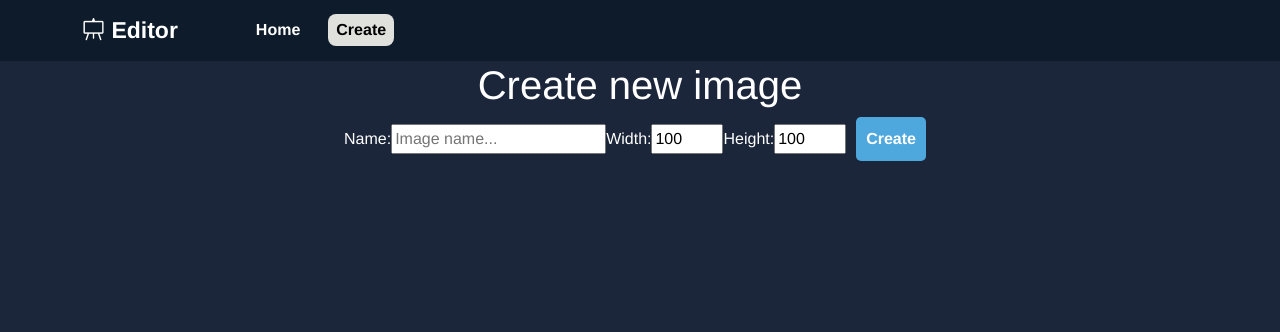
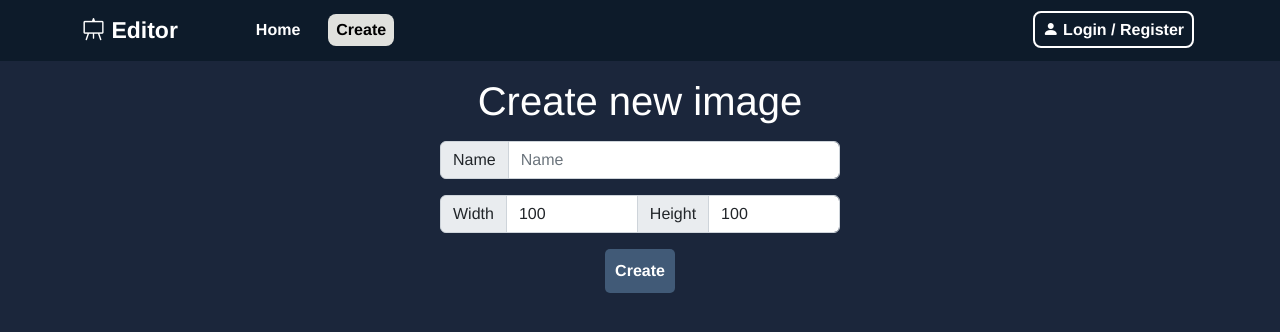
Before and after one commit to Andrejs60/image-editor, a Vue app: page /create in a window 1280 px wide. Shown: the top 332 px of the page. Built offline with nearby package versions, Linux system fonts and the light colour scheme.

Commit message:
add styling

```diff
--- a/src/App.vue
+++ b/src/App.vue
@@ -1,6 +1,6 @@
 <template>
   <NavBar />
-  <div class="container" style="height: 100vh">
+  <div class="container">
     <router-view />
   </div>
 </template>
@@ -12,28 +12,4 @@ export default {
 };
 </script>
 
-<style>
-#app {
-  font-family: Avenir, Helvetica, Arial, sans-serif;
-  -webkit-font-smoothing: antialiased;
-  -moz-osx-font-smoothing: grayscale;
-  text-align: center;
-  color: white;
-  background: #1b263b;
-}
-
-button {
-  padding: 10px;
-  margin: 0px 10px;
-  background: #4ea8de;
-  color: #fff;
-  font-weight: bold;
-  border: none;
-  border-radius: 5px;
-}
-
-button:hover {
-  background: #48bfe3;
-  cursor: pointer;
-}
-</style>
+<style></style>
--- /dev/null
+++ b/src/assets/global.css
@@ -0,0 +1,36 @@
+body {
+  background: #1b263b;
+  margin: 0;
+  padding: 0;
+}
+
+#app {
+  font-family: Avenir, Helvetica, Arial, sans-serif;
+  -webkit-font-smoothing: antialiased;
+  -moz-osx-font-smoothing: grayscale;
+  text-align: center;
+  color: white;
+  background: #1b263b;
+}
+
+button {
+  padding: 10px;
+  margin: 0px 10px;
+  background: #415a77;
+  color: #fff;
+  font-weight: bold;
+  border: none;
+  border-radius: 5px;
+}
+
+button:hover {
+  background: #778da9;
+  cursor: pointer;
+}
+
+h1 {
+  margin: 16px;
+}
+h2 {
+  margin: 10px;
+}
--- a/src/components/editor/CanvasEditor.vue
+++ b/src/components/editor/CanvasEditor.vue
@@ -107,6 +107,7 @@ export default {
 <style>
 #myCanvas {
   border: 1px solid #000;
+  background: #fff;
   /* cursor: crosshair; */
 }
 </style>
--- /dev/null
+++ b/src/components/forms/CreateImageForm.vue
@@ -0,0 +1,82 @@
+<template>
+  <form @submit.prevent="createImage">
+    <div class="input-group mb-3">
+      <span class="input-group-text">Name</span>
+      <input
+        type="text"
+        class="form-control"
+        placeholder="Name"
+        v-model="imageName"
+        required
+      />
+    </div>
+
+    <div class="input-group mb-3">
+      <span class="input-group-text">Width</span>
+      <input
+        type="number"
+        class="form-control"
+        min="100"
+        max="500"
+        v-model="width"
+        required
+      />
+      <span class="input-group-text"> Height </span>
+      <input
+        type="number"
+        class="form-control"
+        min="100"
+        max="500"
+        v-model="height"
+        required
+      />
+    </div>
+    <button type="submit">Create</button>
+  </form>
+</template>
+
+<script>
+export default {
+  data() {
+    return {
+      width: 100,
+      height: 100,
+      imageName: "",
+    };
+  },
+  methods: {
+    createImage() {
+      this.$router.push({
+        name: "editor",
+        params: {
+          width: this.width,
+          height: this.height,
+          imageName: this.imageName,
+        },
+      });
+    },
+  },
+};
+</script>
+
+<style scoped>
+form {
+  margin: 0 auto;
+  width: 400px;
+}
+
+button {
+  padding: 10px;
+  margin: 0px 10px;
+  background: #415a77;
+  color: #fff;
+  font-weight: bold;
+  border: none;
+  border-radius: 5px;
+}
+
+button:hover {
+  background: #778da9;
+  cursor: pointer;
+}
+</style>
--- a/src/components/navigation/NavBar.vue
+++ b/src/components/navigation/NavBar.vue
@@ -25,6 +25,13 @@
           </li>
         </ul>
       </div>
+      <ul class="navbar-nav ml-auto">
+        <li class="nav-item">
+          <a class="nav-button" href="#"
+            ><i class="bi bi-person-fill"></i> Login / Register</a
+          >
+        </li>
+      </ul>
     </div>
   </nav>
 </template>
@@ -73,4 +80,19 @@ nav a.router-link-exact-active {
   background: #e0e1dd;
   color: #000;
 }
+
+.nav-button {
+  padding: 8px;
+  margin: 0px 4px;
+  font-weight: bold;
+  border: 2px solid #fff;
+  border-radius: 8px;
+  color: white;
+  text-decoration: none;
+}
+
+.nav-button:hover {
+  color: #0d1b2a;
+  background: #fff;
+}
 </style>
--- a/src/components/preview/ImagePreview.vue
+++ b/src/components/preview/ImagePreview.vue
@@ -3,9 +3,6 @@
     <img :src="image.data" class="card-img-top" :alt="image.name" />
     <div class="card-body">
       <h5 class="card-title">{{ image.name }}</h5>
-      <p class="card-text">
-        <small class="text-muted">Last updated 3 mins ago</small>
-      </p>
     </div>
   </div>
 </template>
@@ -21,7 +18,18 @@ export default {
 </script>
 
 <style scoped>
+.card {
+  background: #1b263b;
+  border-radius: 0px;
+}
+
 img {
-  /* border: 1px solid #000; */
+  background: #fff;
+  border-radius: 0px;
+}
+
+h5 {
+  padding: 0;
+  margin: 0;
 }
 </style>
--- a/src/components/preview/ImagePreviewGrid.vue
+++ b/src/components/preview/ImagePreviewGrid.vue
@@ -4,7 +4,7 @@
       <ImagePreview :image="image" />
     </div>
   </div>
-  <p v-else>No images available...</p>
+  <p v-else>No images available... (must also run "npm run db")</p>
 </template>
 
 <script>
@@ -31,4 +31,13 @@ export default {
 };
 </script>
 
-<style></style>
+<style scoped>
+.row {
+  background: #0d1b2a;
+  margin-top: 20px;
+  border-radius: 12px;
+}
+p {
+  margin: 20px;
+}
+</style>
--- a/src/views/CreateView.vue
+++ b/src/views/CreateView.vue
@@ -1,45 +1,16 @@
 <template>
   <div class="create">
     <h1>Create new image</h1>
-    <form @submit.prevent="createImage">
-      <label>Name: </label>
-      <input
-        type="text"
-        placeholder="Image name..."
-        v-model="imageName"
-        required
-      />
-      <label>Width: </label>
-      <input type="number" min="100" max="500" v-model="width" required />
-      <label>Height: </label>
-      <input type="number" min="100" max="500" v-model="height" required />
-      <button type="submit">Create</button>
-    </form>
+    <CreateImageForm />
   </div>
 </template>
 
 <script>
+import CreateImageForm from "../components/forms/CreateImageForm.vue";
+
 export default {
-  data() {
-    return {
-      width: 100,
-      height: 100,
-      imageName: "",
-    };
-  },
-  methods: {
-    createImage() {
-      this.$router.push({
-        name: "editor",
-        params: {
-          width: this.width,
-          height: this.height,
-          imageName: this.imageName,
-        },
-      });
-    },
-  },
+  components: { CreateImageForm },
 };
 </script>
 
-<style></style>
+<style scoped></style>
--- a/src/views/HomeView.vue
+++ b/src/views/HomeView.vue
@@ -2,7 +2,6 @@
   <div class="home">
     <h1>Image Editor</h1>
     <button @click="gotoCreate">Create new image</button>
-    <h2>Saved Images</h2>
     <ImagePreviewGrid />
   </div>
 </template>
@@ -20,11 +19,4 @@ export default {
 };
 </script>
 
-<style scoped>
-h1 {
-  margin: 16px;
-}
-h2 {
-  margin: 10px;
-}
-</style>
+<style></style>
```
Also changed, not shown: src/main.js (+6 -5 lines).
